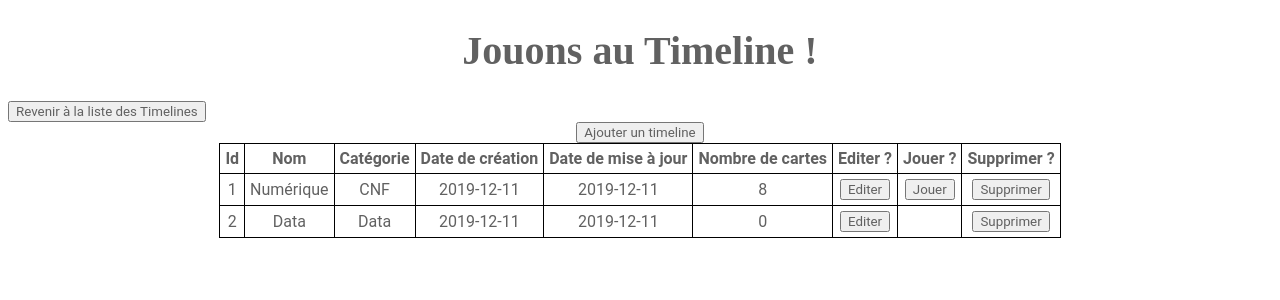
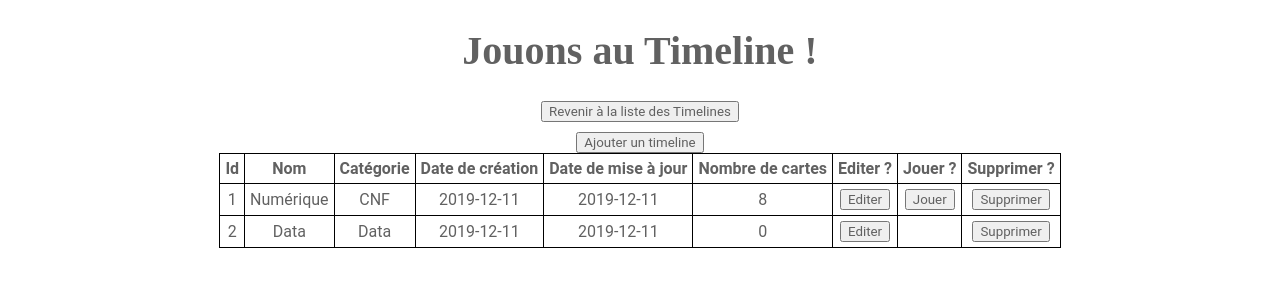
Before and after one commit to SylvainSimplonGit/angular-timeline, an Angular app: page / in a window 1280 px wide. Shown: the top 300 px of the page. Built offline with nearby package versions, Linux system fonts and the light colour scheme.

Commit message:
Center button return to timeline list

```diff
--- a/src/app/top-bar/top-bar.component.css
+++ b/src/app/top-bar/top-bar.component.css
@@ -0,0 +1,4 @@
+.center {
+  text-align: center;
+  margin-bottom: 10px;
+}
--- a/src/app/top-bar/top-bar.component.html
+++ b/src/app/top-bar/top-bar.component.html
@@ -1,5 +1,5 @@
 <h1>Jouons au Timeline !</h1>
 
-<div>
+<div class="center">
     <button [routerLink]="['/']">Revenir à la liste des Timelines</button>
 </div>
```
